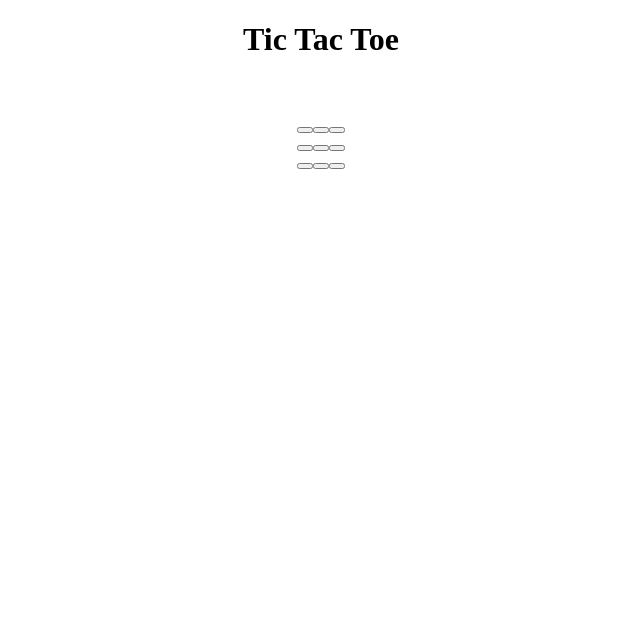
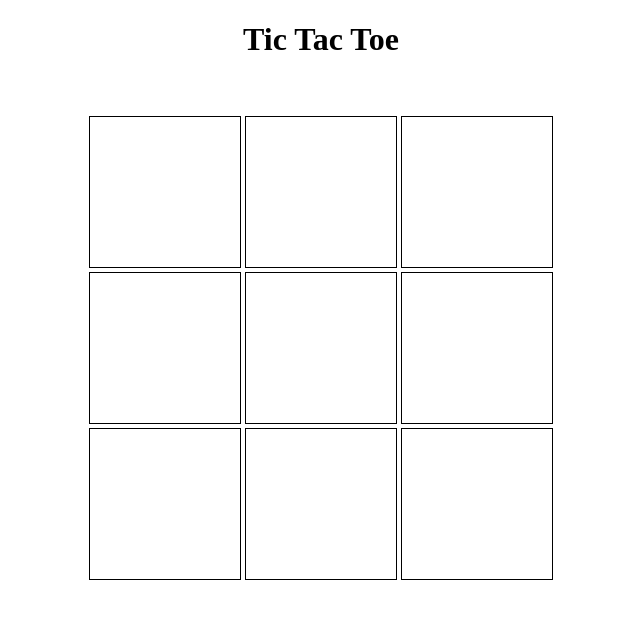
Before and after one commit to john-packel/tic-tac-toe, a plain HTML site: page tic-tac-toe/index.html in a window 1280 px wide. Shown: the whole page, without its empty margins (319-959 px from the left). Drawn offline with Linux system fonts and the light colour scheme.

Commit message:
Mostly done. Writing check for winner.

```diff
--- a/tic-tac-toe/index.html
+++ b/tic-tac-toe/index.html
@@ -1,13 +1,30 @@
 <!DOCTYPE HTML>
   <head>
-    <script src="index.js"></script>
+    <script type="text/javascript" src="index.js"></script>
   </head>
 
   <body style="text-align: center">
-  <h1>Tic Tac Toe</h1> <br><br>
-    <button></button><button></button><button></button><br>
-    <button></button><button></button><button></button><br>
-    <button></button><button></button><button></button><br>
+    <h1>Tic Tac Toe</h1> <br><br>
+      <canvas id="canvas1" width="150" height="150" style="border: 1px solid black" onclick="canvasClick(1)">
+      </canvas>
+      <canvas id="canvas2" width="150" height="150" style="border: 1px solid black" onclick="canvasClick(2)">
+      </canvas>
+      <canvas id="canvas3" width="150" height="150" style="border: 1px solid black" onclick="canvasClick(3)">
+      </canvas><br>
+      <canvas id="canvas4" width="150" height="150" style="border: 1px solid black" onclick="canvasClick(4)">
+      </canvas>
+      <canvas id="canvas5" width="150" height="150" style="border: 1px solid black" onclick="canvasClick(5)">
+      </canvas>
+      <canvas id="canvas6" width="150" height="150" style="border: 1px solid black" onclick="canvasClick(6)">
+      </canvas><br>
+      <canvas id="canvas7" width="150" height="150" style="border: 1px solid black" onclick="canvasClick(7)">
+      </canvas>
+      <canvas id="canvas8" width="150" height="150" style="border: 1px solid black" onclick="canvasClick(8)">
+      </canvas>
+      <canvas id="canvas9" width="150" height="150" style="border: 1px solid black" onclick="canvasClick(9)">
+      </canvas><br>
+
+
 
 
 
--- a/tic-tac-toe/index.js
+++ b/tic-tac-toe/index.js
@@ -1,10 +1,68 @@
+window.onload = function() {
+  var p1 = [0,0,0,0,0,0,0,0,0];
+  var p2 = [0,0,0,0,0,0,0,0,0];
+
+  var player1 = true;
+  var legal = true;
+
+  canvasClick = function(boxNumber) {
+    console.log('player 1 = ', player1);
+    var checkLegal = function(array, boxNumber) {
+      console.log('checkLegal - array = ', array);
+      console.log('checkLegal - array index = ', boxNumber);
+      if(array[boxNumber] === 0) {
+        console.log('In checkLegal: legal move');
+        return legal = true}
+      else {
+        alert("Illegal move! Try again, buddy.");
+        console.log('illegal move');
+        return legal = false;
+      }
+    };
+
+    var winCheck = function(checkArr) {
+      console.log('made it to winCheck. checkArr ', checkArr);
+
+    };
+
+    console.log('box clicked. # = ', boxNumber);
+    var toggle = 'canvas' + boxNumber;
+    console.log('toggle = ', toggle);
+    var canvas = document.getElementById(toggle);
+    var ctx = canvas.getContext('2d');
+
+    if(player1 === true) {
+      checkLegal(p1, boxNumber-1);
+      console.log('legal = ', legal);
+      if(legal) {
+        ctx.fillStyle = "blue";
+        p1[boxNumber-1] = 1;
+        p2[boxNumber-1] = 'x';
+      } else {return}
+
+    } else {
+      checkLegal(p2, boxNumber-1);
+      if(legal) {
+        console.log('about to paint player2 legal move');
+        ctx.fillStyle = "green";
+        p2[boxNumber-1] = .1;
+        p1[boxNumber-1] = 'x';
+      } else {return}
+    }
+    ctx.fillRect(0, 0, 150, 150);
+    console.log('p1 = ', p1);
+    console.log('p2 = ', p2, ' ...turn complete');
+    var checkArr = player1 ? p1 : p2;
+    winCheck(checkArr);
+    player1 = !player1;
+  }
+}
 
 
-var resetgame = function() {
-  var player1 = [0,0,0,0,0,0,0,0,0];
-  var player2 = [0,0,0,0,0,0,0,0,0];
 
-}
+
+
+
 
 var checkrows = function(playerboard) {
   var row1 = playerboard.slice(0,3);
@@ -33,10 +91,10 @@ var checkForWin = function(player) {
 // with legal move, change value of correct index to 1; change other player same index to 'x'
 var player1Turn = function() {
     var play = // get button # from on-click input
-    if(player1[play] === 'x' || player1[play] === 1) {
-      alert("Illegal move");
-    }
-    else {player1[play] = 1}
-  }
+    // if(player1[play] === 'x' || player1[play] === 1) {
+    //   alert("Illegal move");
+    // }
+    // else {player1[play] = 1}
+  // }
   checkForWin(1);
 }
```
